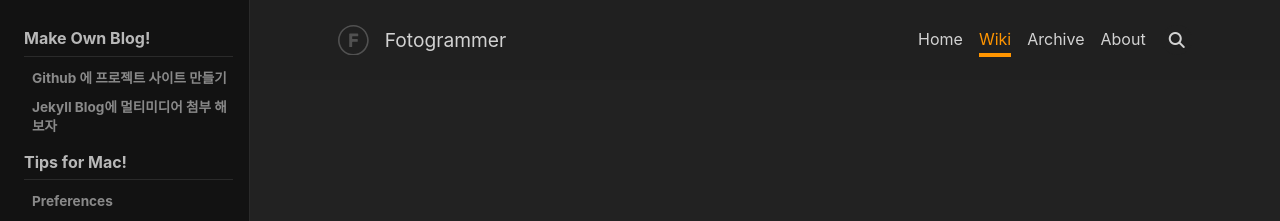
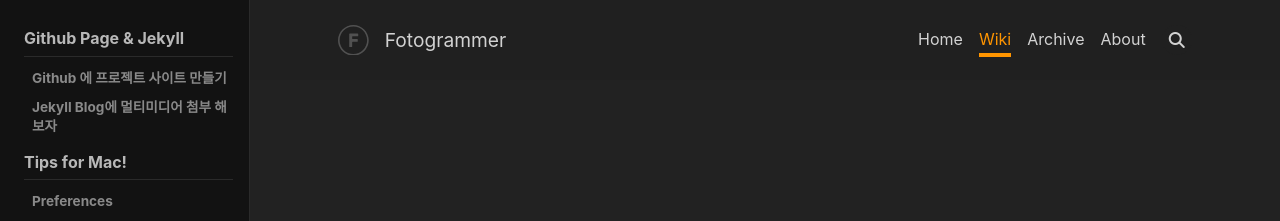
Before and after one commit to righttime/righttime.github.io, a Jekyll site: the page built from wiki.md, in a window 1280 px wide. Shown: the top 221 px of the page. Built offline with Jekyll 4.4.1, drawn with Linux system fonts in a browser that asks for light colours; nearby versions of some CDN libraries.

Commit message:
change title for wiki content

```diff
--- a/_data/navigation.yml
+++ b/_data/navigation.yml
@@ -9,7 +9,7 @@ header:
     url: /about.html
 
 wiki:
-  - title:      Make Own Blog!
+  - title:      Github Page & Jekyll
     children:
       - title:  Github 에 프로젝트 사이트 만들기
         url:    /2022/09/01/Make-New-Blog-At-Github.html
```
